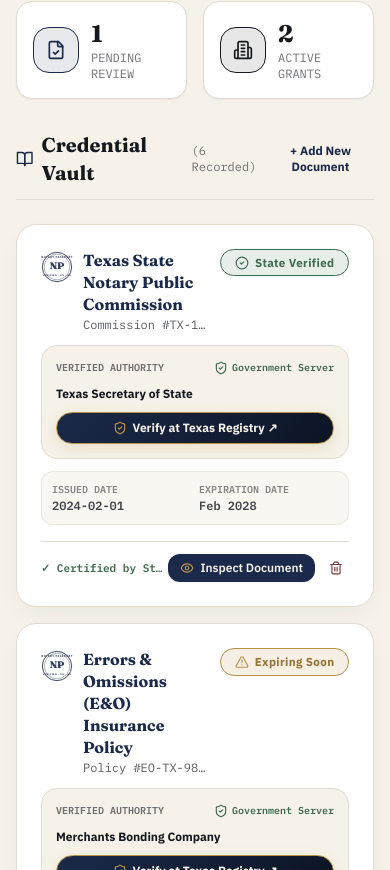
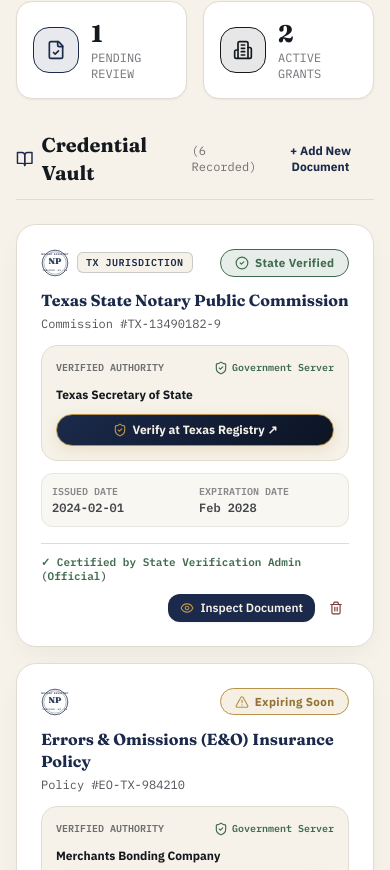
Before and after one commit to MHilow/notary-passport, a React (Vite) app: page / in a window 390 px wide. Shown: the part 1130-2000 px from the top of the page. Built offline with nearby package versions, Linux system fonts and the light colour scheme.

Commit message:
fix(cards): proportion all card elements, eliminate text truncation (...) and overlap

```diff
--- a/src/components/CredentialCard.tsx
+++ b/src/components/CredentialCard.tsx
@@ -29,39 +29,45 @@
 
       {/* Top Header */}
       <div className="space-y-3">
-        <div className="flex items-start justify-between gap-3">
-          <div className="flex items-start gap-2.5 min-w-0 flex-1">
-            <PassportSeal size={32} variant="navy" className="shrink-0 mt-0.5 opacity-90" />
-            <div className="min-w-0 flex-1">
-              <h3 className="font-serif font-bold text-base text-[#1B2A4A] leading-snug break-words">
-                {credential.title}
-              </h3>
-              <p className="text-xs text-[#14181F]/70 font-mono mt-0.5 truncate">
-                {credential.metadata?.policyNumber
-                  ? `Policy #${credential.metadata.policyNumber}`
-                  : credential.metadata?.commissionNumber
-                  ? `Commission #${credential.metadata.commissionNumber}`
-                  : credential.fileName}
-                {credential.jurisdictionCode && ` · ${credential.jurisdictionCode}`}
-              </p>
-            </div>
+        {/* Seal and Status Badge Bar */}
+        <div className="flex items-center justify-between gap-3">
+          <div className="flex items-center gap-2">
+            <PassportSeal size={28} variant="navy" className="shrink-0 opacity-90" />
+            {credential.jurisdictionCode && (
+              <span className="text-[10px] font-mono font-bold uppercase tracking-wider text-[#1B2A4A] bg-[#F6F2E9] border border-[#1B2A4A]/20 px-2 py-0.5 rounded-md">
+                {credential.jurisdictionCode} Jurisdiction
+              </span>
+            )}
           </div>
-
           <div className="shrink-0">
             <StatusBadge status={currentStatus} />
           </div>
         </div>
 
+        {/* Title and Policy / Commission Subtitle Block */}
+        <div className="space-y-1">
+          <h3 className="font-serif font-bold text-base text-[#1B2A4A] leading-snug break-words">
+            {credential.title}
+          </h3>
+          <p className="text-xs text-[#14181F]/75 font-mono leading-normal break-words">
+            {credential.metadata?.policyNumber
+              ? `Policy #${credential.metadata.policyNumber}`
+              : credential.metadata?.commissionNumber
+              ? `Commission #${credential.metadata.commissionNumber}`
+              : credential.fileName}
+          </p>
+        </div>
+
         {/* Issuing Authority & Prominent 1-Click State Verification Button */}
         <div className="p-3.5 rounded-2xl bg-[#F6F2E9] border border-[#E2DBCF] space-y-2.5 text-xs">
-          <div className="flex items-center justify-between">
+          <div className="flex items-center justify-between gap-2">
             <span className="text-[#14181F]/60 block text-[10px] uppercase font-mono font-bold">Verified Authority</span>
-            <span className="font-bold text-[#3F6B4F] flex items-center gap-1 text-[10px] font-mono">
+            <span className="font-bold text-[#3F6B4F] flex items-center gap-1 text-[10px] font-mono shrink-0">
               <ShieldCheck className="w-3.5 h-3.5 text-[#3F6B4F]" /> Government Server
             </span>
           </div>
 
-          <div className="font-bold text-[#14181F] text-xs">
+          <div className="font-bold text-[#14181F] text-xs leading-normal break-words">
             {credential.metadata?.issuingAuthority || `${stateName} SOS Office`}
           </div>
 
@@ -95,7 +101,7 @@
 
         {/* Rejection Note if any */}
         {credential.status === 'rejected' && credential.rejectionReason && (
-          <div className="p-2.5 rounded-xl bg-[#7A3B34]/10 border border-[#7A3B34]/30 text-[#7A3B34] text-xs">
+          <div className="p-2.5 rounded-xl bg-[#7A3B34]/10 border border-[#7A3B34]/30 text-[#7A3B34] text-xs break-words">
             <strong>Rejection Note:</strong> {credential.rejectionReason}
           </div>
         )}
@@ -103,16 +109,16 @@
 
       {/* Footer Actions */}
       {showActions && (
-        <div className="flex items-center justify-between pt-3 border-t border-[#E2DBCF]">
-          <span className="text-[11px] font-mono text-[#3F6B4F] font-bold truncate">
+        <div className="flex flex-col sm:flex-row sm:items-center justify-between gap-2.5 pt-3 border-t border-[#E2DBCF]">
+          <span className="text-[11px] font-mono text-[#3F6B4F] font-bold leading-tight break-words min-w-0 flex-1">
             ✓ Certified by {credential.verifiedBy || 'Registrar API'}
           </span>
 
-          <div className="flex items-center gap-2 shrink-0">
+          <div className="flex items-center gap-2 shrink-0 self-end sm:self-auto">
             {onViewDocument && (
               <button
                 onClick={() => onViewDocument(credential)}
-                className="px-3 py-1.5 rounded-xl bg-[#1B2A4A] hover:bg-[#121D33] text-[#F6F2E9] text-xs font-semibold flex items-center gap-1.5 shadow-sm transition-all"
+                className="px-3 py-1.5 rounded-xl bg-[#1B2A4A] hover:bg-[#121D33] text-[#F6F2E9] text-xs font-semibold flex items-center gap-1.5 shadow-sm transition-all shrink-0"
                 title="Inspect Official Document PDF"
               >
                 <Eye className="w-3.5 h-3.5 text-[#B8924A]" />
@@ -123,7 +129,7 @@
             {onDelete && (
               <button
                 onClick={() => onDelete(credential.id)}
-                className="p-1.5 rounded-xl text-[#7A3B34] hover:bg-[#7A3B34]/10 transition-all"
+                className="p-1.5 rounded-xl text-[#7A3B34] hover:bg-[#7A3B34]/10 transition-all shrink-0"
                 title="Remove Record"
               >
                 <Trash2 className="w-3.5 h-3.5" />
--- a/src/index.css
+++ b/src/index.css
@@ -72,7 +72,7 @@
   justify-content: center;
   gap: 0.375rem;
   white-space: nowrap;
-  shrink: 0;
+  flex-shrink: 0;
   transition: all 0.2s ease;
   box-shadow: 0 4px 14px rgba(184, 146, 74, 0.2);
 }
--- a/src/views/AdminQueueView.tsx
+++ b/src/views/AdminQueueView.tsx
@@ -101,7 +101,7 @@
               <div className="grid grid-cols-2 sm:grid-cols-4 gap-3 p-3 bg-[#F6F2E9] border border-[#D8D2C6] text-xs font-mono text-[#14181F]">
                 <div>
                   <span className="text-[#14181F]/60 block text-[10px] uppercase">File Name</span>
-                  <span className="font-bold truncate block">{cred.fileName}</span>
+                  <span className="font-bold break-all block">{cred.fileName}</span>
                 </div>
                 <div>
                   <span className="text-[#14181F]/60 block text-[10px] uppercase">Issue Date</span>
```
